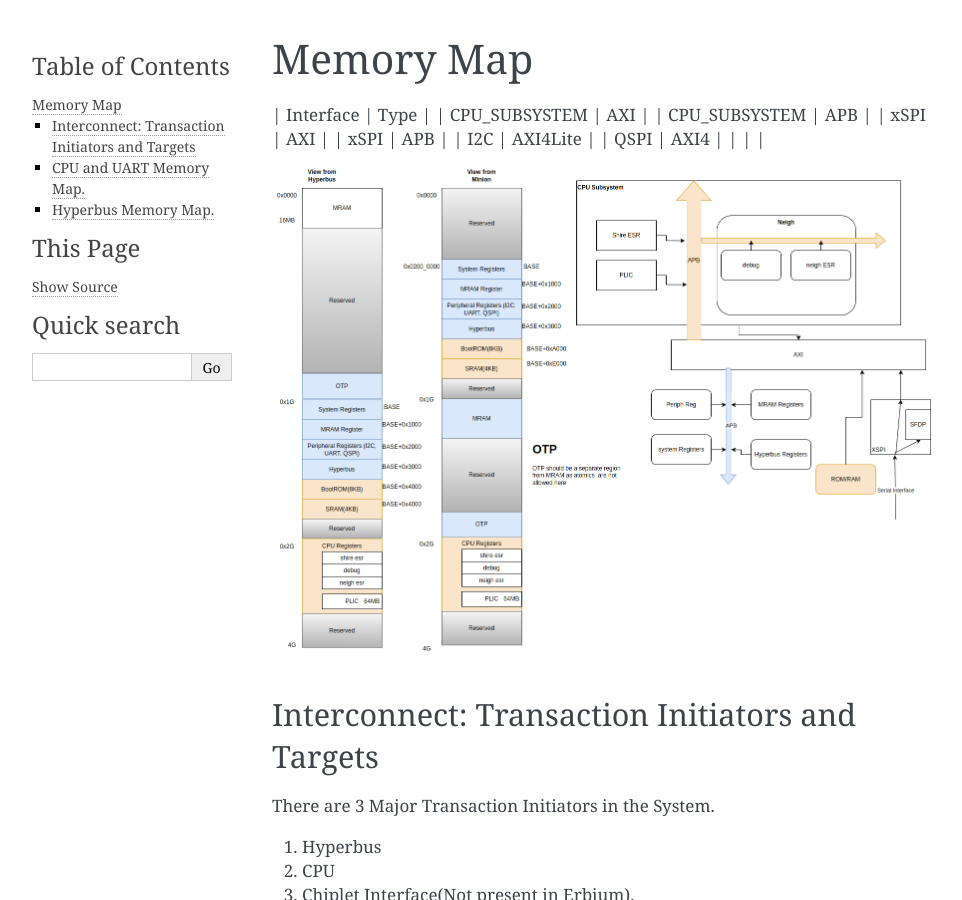
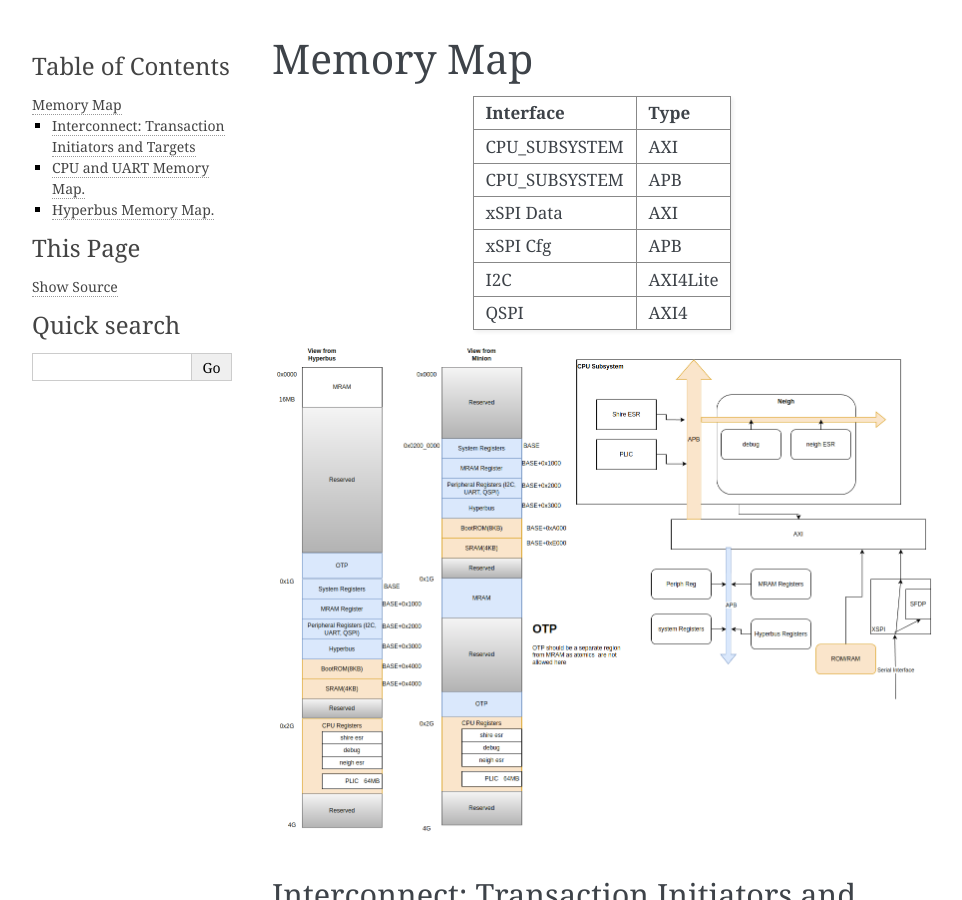
Before and after one commit to aifoundry-org/erbium, a Sphinx documentation site: the page built from docs/silicon/interconnect.md, in a window 1280 px wide and 900 px high. Shown: the whole window, without its empty margins (148-1110 px from the left). Built offline with Sphinx 7.4.7, drawn with Linux system fonts in a browser that asks for light colours.

Commit message:
Updated memory map.

```diff
--- a/docs/silicon/interconnect.md
+++ b/docs/silicon/interconnect.md
@@ -2,13 +2,13 @@
 # Memory Map
 
 | Interface     | Type     |
+| ---           | ---      |
 | CPU_SUBSYSTEM | AXI      |
 | CPU_SUBSYSTEM | APB      |
-| xSPI          | AXI      |
-| xSPI          | APB      |
+| xSPI Data     | AXI      |
+| xSPI Cfg      | APB      |
 | I2C           | AXI4Lite |
 | QSPI          | AXI4     |
-|               |          |
 
 ![Busmatrix Pathways](output/matrix.png)
 
```
